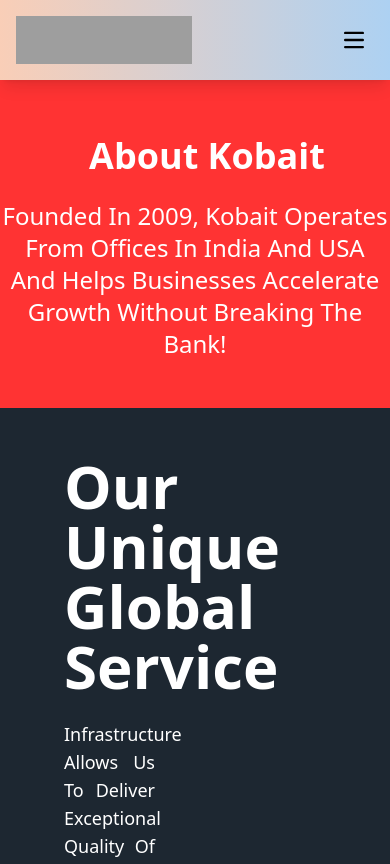
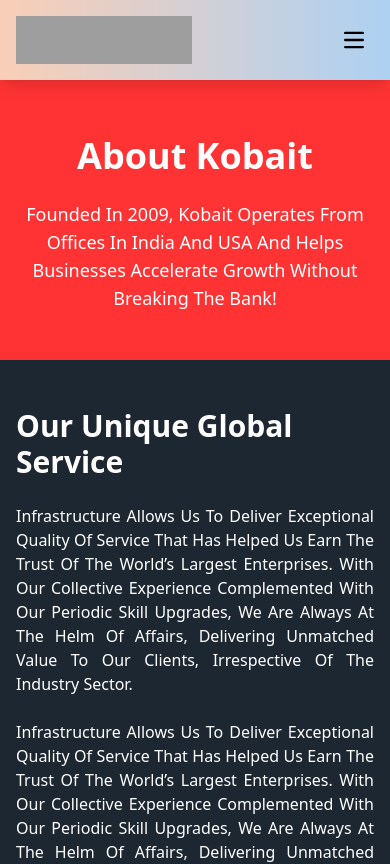
Before and after one commit to chogalesoham/kobait-in, a Next.js app: page /about in a window 390 px wide. Shown: the top 864 px of the page. Built offline with nearby package versions, Linux system fonts and the light colour scheme; grey boxes are pictures that could not be loaded.

Commit message:
style/responsiveness of about-us page

```diff
--- a/app/Componets/AboutHeroSection/AboutHeroSection.jsx
+++ b/app/Componets/AboutHeroSection/AboutHeroSection.jsx
@@ -3,25 +3,25 @@ import aboutImg from "@/app/images/about.webp";
 
 const AboutHeroSection = () => {
   return (
-    <div className=" pt-20 bg-[#1D2731]">
-      <div className=" py-10 flex items-center justify-center flex-col  bg-[#ff3333]">
-        <div className=" container mx-auto">
-          <h1 className="text-4xl lg:text-5xl font-extrabold text-center m-0 text-white py-4 pl-6">
+    <div className="pt-20 bg-[#1D2731]">
+      <div className="py-10 flex items-center justify-center flex-col bg-[#ff3333]">
+        <div className="container mx-auto px-4">
+          <h1 className="text-4xl lg:text-5xl font-extrabold text-center text-white py-4">
             About Kobait
           </h1>
-          <p className=" text-2xl py-2 text-white text-center">
+          <p className="text-lg md:text-2xl py-2 text-white text-center">
             Founded in 2009, Kobait operates from offices in India and USA and
             helps businesses accelerate growth without breaking the bank!
           </p>
         </div>
       </div>
 
-      <div className=" flex items-center justify-center px-16 py-12 container mx-auto">
-        <div className=" w-[50%]">
-          <h2 className=" text-6xl text-white font-bold  ">
+      <div className="flex flex-col lg:flex-row items-center justify-center px-4 lg:px-16 py-12 container mx-auto">
+        <div className="w-full lg:w-1/2 mb-8 lg:mb-0 lg:pr-10">
+          <h2 className="text-3xl md:text-4xl lg:text-6xl text-white font-bold mb-4">
             Our unique global <br /> service
           </h2>
-          <p className=" text-white text-lg my-6 text-justify mr-10">
+          <p className="text-white text-base md:text-lg my-6 text-justify">
             Infrastructure allows us to deliver exceptional quality of service
             that has helped us earn the trust of the world’s largest
             enterprises. With our collective experience complemented with our
@@ -29,7 +29,7 @@ const AboutHeroSection = () => {
             delivering unmatched value to our clients, irrespective of the
             industry sector.
           </p>
-          <p className=" text-white text-lg my-6 text-justify mr-10">
+          <p className="text-white text-base md:text-lg my-6 text-justify">
             Infrastructure allows us to deliver exceptional quality of service
             that has helped us earn the trust of the world’s largest
             enterprises. With our collective experience complemented with our
@@ -38,11 +38,11 @@ const AboutHeroSection = () => {
             industry sector.
           </p>
         </div>
-        <div className=" w-[50%]">
+        <div className="w-full lg:w-1/2">
           <img
-            className=" h-fit object-cover rounded-xl"
+            className="w-full h-auto object-cover rounded-xl"
             src={aboutImg.src}
-            alt="about"
+            alt="About Kobait"
           />
         </div>
       </div>
```
